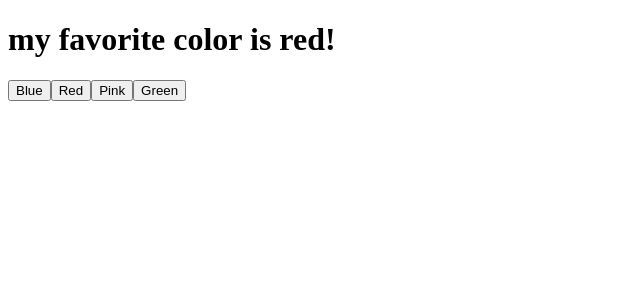
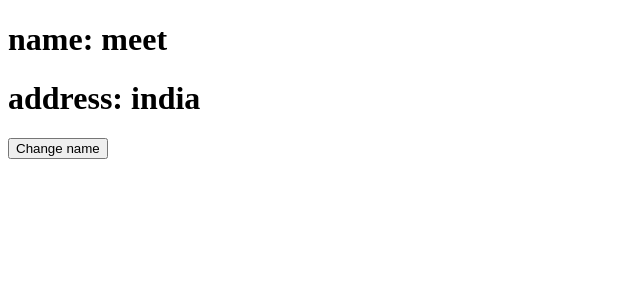
Before and after one commit to MeetPatel3366/MERN-Stack, a React (Vite) app in the folder react/first/: page / in a window 1280 px wide. Shown: the top 300 px of the page, without its empty margins (0-640 px from the left). Built offline with nearby package versions, Linux system fonts and the light colour scheme.

Commit message:
react : useState example 2

```diff
--- a/react/first/src/App.jsx
+++ b/react/first/src/App.jsx
@@ -7,6 +7,7 @@ import Goal from './Goal'
 import Product from './Product'
 import Garage from './Garage'
 import FavColor from './hooks/useState/FavColor'
+import User from './hooks/useState/User'
 
 const App = () => {
   return (
@@ -34,7 +35,9 @@ const App = () => {
 
       {/* <Garage/> */}
 
-      <FavColor/>
+      {/* <FavColor/> */}
+
+      <User/>
     </div>
   )
 }
--- /dev/null
+++ b/react/first/src/hooks/useState/User.jsx
@@ -0,0 +1,25 @@
+import React from 'react'
+import { useState } from 'react'
+
+const User = () => {
+    const [user,setUser]=useState({name:"meet",address:"india"})
+
+    const handleChangeName=(n)=>{
+        setUser((prev)=>{
+            return{
+                ...prev,
+                name:n
+            }
+        })
+    }
+
+  return (
+    <div>
+      <h1>name: {user.name}</h1>
+      <h1>address: {user.address}</h1>
+      <button onClick={()=>handleChangeName("vasu")}>Change name</button>
+    </div>
+  )
+}
+
+export default User
```
